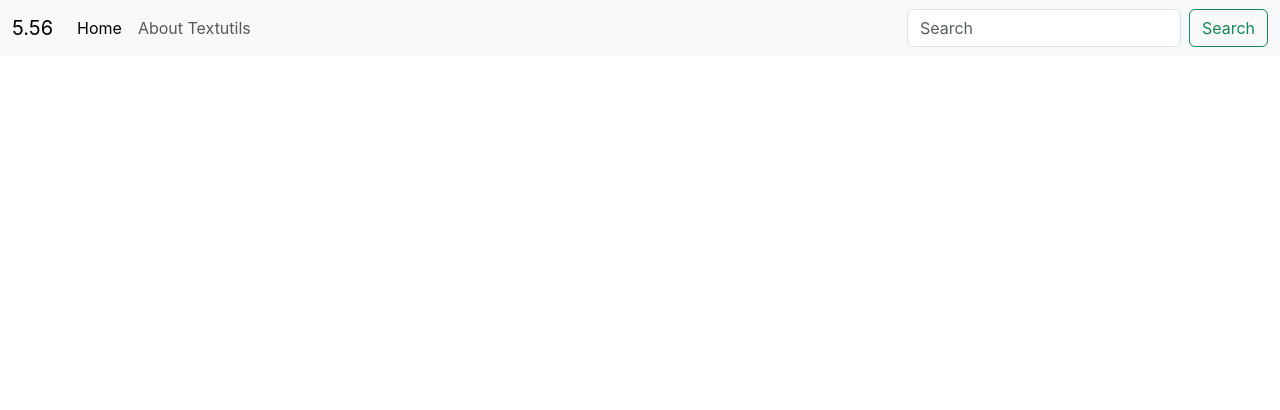
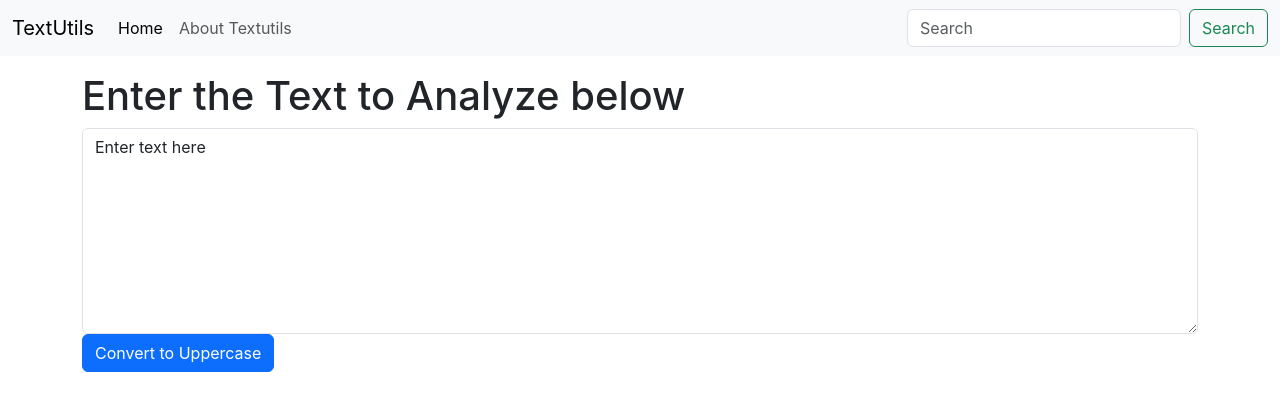
Before and after one commit to Gautamcode11/textutils, a React (Create React App) app: page / in a window 1280 px wide. Shown: the top 410 px of the page. Built offline with nearby package versions, Linux system fonts and the light colour scheme.

Commit message:
video-6 cpmlpeted Publish

```diff
--- a/src/App.js
+++ b/src/App.js
@@ -1,12 +1,17 @@
 
 import './App.css';
 import Navbar from './components/Navbar';
+import TextForm from './components/TextForm';
 
 
 function App() {
   return (
    <>
-<Navbar title={5.56}  About="About Textutils"/>
+<Navbar title="TextUtils"  About="About Textutils"/>
+<div className='container my-3'>
+<TextForm heading= 'Enter the Text to Analyze below'/>
+
+</div>
    </>
   );
 }
--- /dev/null
+++ b/src/components/TextForm.js
@@ -0,0 +1,28 @@
+import React, {useState} from 'react'
+
+export default function TextForm(props) {
+
+    const handleUpClick = () => {
+        console.log("Uppercase was clicked"+ text);
+        let newText =  text.toUpperCase();
+        setText(newText)
+    }
+    const handleOnChange = (event) => {
+        console.log("On change");
+        setText(event.target.value);
+    }
+
+    const [text, setText] = useState("Enter text here");
+    // setText("Set text");
+  return (
+    <div>
+        <h1>{props.heading} </h1>
+      <form>
+            <div className="form-group">
+              <textarea className="form-control" value={text} onChange={handleOnChange} id="myBox" rows="8"></textarea>
+            </div>
+            <button className="btn btn-primary" onClick={handleUpClick}>Convert to Uppercase</button>
+      </form>
+    </div>
+  )
+}
```
